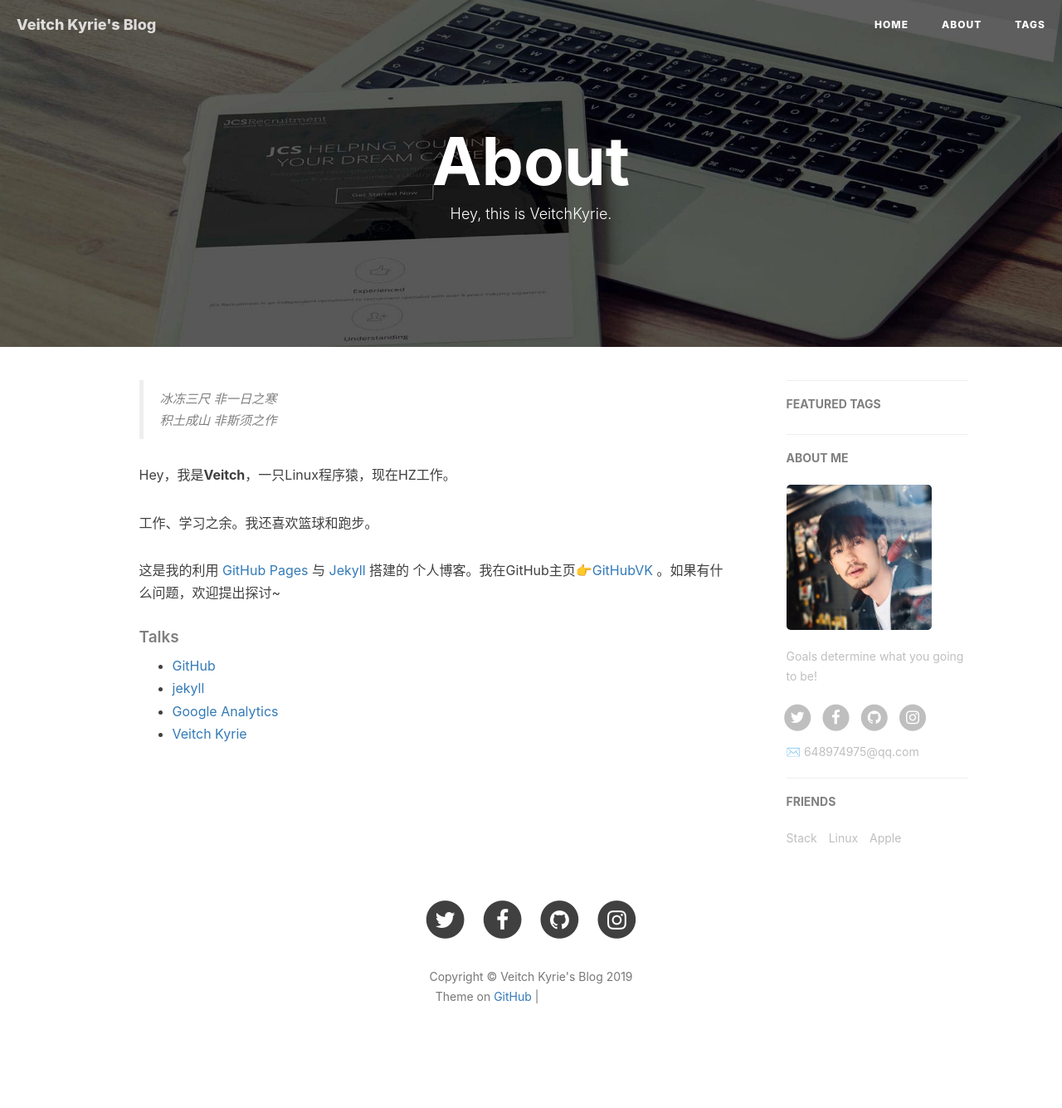
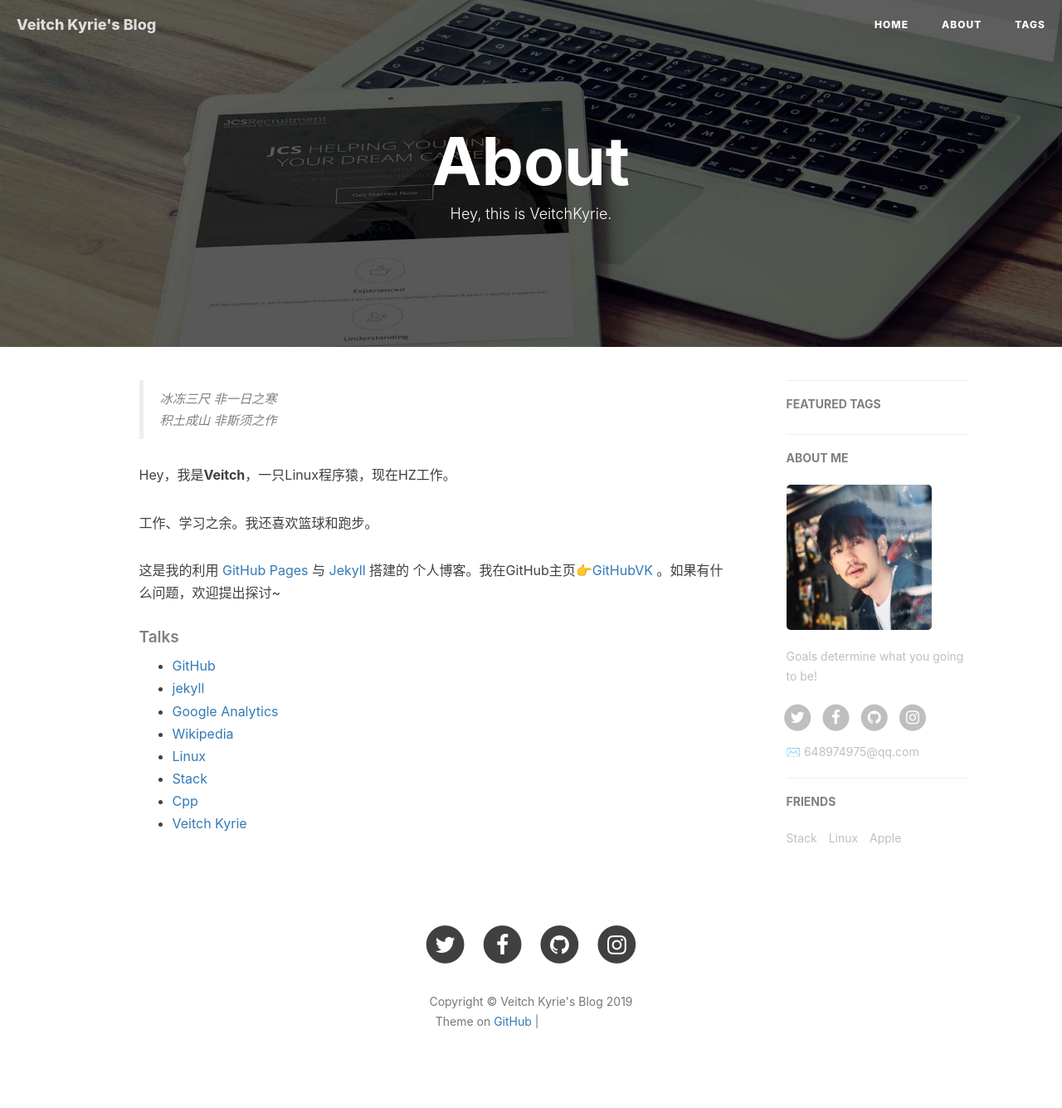
Before and after one commit to VeitchKyrie/VeitchKyrie.github.io, a Jekyll site: the page built from about.html, in a window 1280 px wide. Shown: the whole page at 83% size. Built offline with Jekyll 4.4.1, drawn with Linux system fonts in a browser that asks for light colours; nearby versions of some CDN libraries; comment, search, counter and statistics services are not loaded; before the commit the page ends 1305 px from its top, so only the background shows below that; grey boxes are pictures that could not be loaded.

Commit message:
[revise 'about' page]
Signed-off-by: VeitchKyrie <648974975@qq.com>

```diff
--- a/about.html
+++ b/about.html
@@ -32,7 +32,12 @@ header-img: "img/post-bg-rwd.jpg"
         <li><a href="https://github.com">GitHub</a></li>
         <li><a href="http://jekyll.com.cn/">jekyll</a></li>
         <li><a href="https://analytics.google.com/analytics">Google Analytics</a></li>
+		<li><a href="https://www.wikipedia.org/">Wikipedia</a></li>
+		<li><a href="https://www.linux.org/">Linux</a></li>
+		<li><a href="https://stackoverflow.com/">Stack</a></li>
+		<li><a href="http://www.cplusplus.com/">Cpp</a></li>
 		<li><a href="https://github.com/VeitchKyrie/VeitchKyrie.github.io">Veitch Kyrie</a></li>
+
     </ul>
 </div>
 
```
